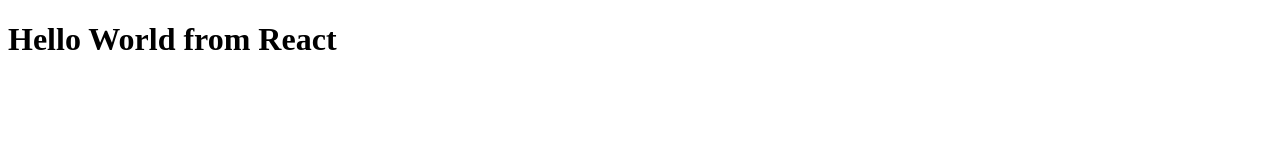
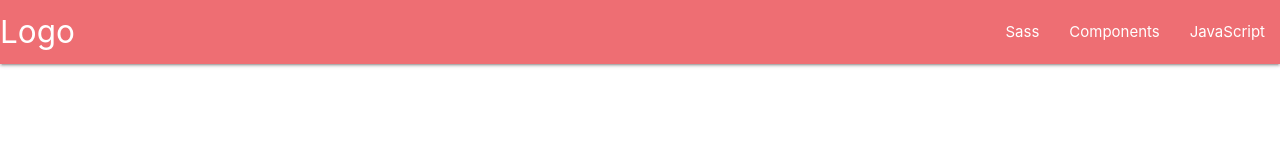
Before and after one commit to matiazzz/indie-app, a React app: page / in a window 1280 px wide. Built offline with nearby package versions, Linux system fonts and the light colour scheme.

Commit message:
added materialize-css dependency

```diff
--- a/gulpfile.babel.js
+++ b/gulpfile.babel.js
@@ -8,7 +8,7 @@
 import livereload from 'gulp-livereload';
 
 const paths = {
-  js: ['./src/**/*.js', './public/*.js'],
+  js: ['./src/**/*.js', './public/**/*.js'],
   destination: './dist'
 };
 
--- a/package.json
+++ b/package.json
@@ -33,6 +33,7 @@
   "dependencies": {
     "body-parser": "^1.18.2",
     "express": "^4.16.2",
+    "materialize-css": "^0.100.2",
     "mongoose": "^4.12.4",
     "morgan": "^1.9.0",
     "multer": "^1.3.0",
--- a/public/components/App.js
+++ b/public/components/App.js
@@ -1,9 +1,10 @@
 import React from 'react';
+import NavBar from './NavBar';
 
 class App extends React.Component {
 	render() {
 		return (
-			<h1> Hello World from React</h1>
+			<NavBar />
 		);
 	}
 }
--- /dev/null
+++ b/public/components/NavBar.js
@@ -0,0 +1,20 @@
+import React from 'react';
+
+class NavBar extends React.Component {
+	render() {
+		return (
+			<nav>
+		    <div className="nav-wrapper">
+		      <a href="#" className="brand-logo">Logo</a>
+		      <ul id="nav-mobile" className="right hide-on-med-and-down">
+		        <li><a href="sass.html">Sass</a></li>
+		        <li><a href="badges.html">Components</a></li>
+		        <li><a href="collapsible.html">JavaScript</a></li>
+		      </ul>
+		    </div>
+		  </nav>
+		);
+	}
+}
+
+export default NavBar;
--- a/src/index.html
+++ b/src/index.html
@@ -4,10 +4,14 @@
 	<meta charset="utf-8">
 	<title></title>
 	<meta content="width=device-width", initial-scale="1" name="viewport" />
+	<link type="text/css" rel="stylesheet" href="node_modules/materialize-css/dist/css/materialize.min.css"  media="screen,projection"/>
 </head>
 <body>
 <div id="app"></div>
 
-<script src="static/frontend.bundle.js"></script>
+	<script src="dist/frontend.bundle.js"></script>
+
+	<script src="node_modules/jquery/dist/jquery.min.js"></script>
+  <script src="node_modules/materialize-css/dist/js/materialize.min.js"></script>
 </body>
 </html>
--- a/src/index.js
+++ b/src/index.js
@@ -33,7 +33,9 @@
 
 app.use('/api', routes);
 
-app.use('/static', express.static('dist'));
+app.use('/dist', express.static('dist'));
+app.use('/node_modules', express.static('node_modules'));
+
 app.use(express.static(path.join(__dirname, '../src')));
 
 app.get('/', (req,res) => {
```
